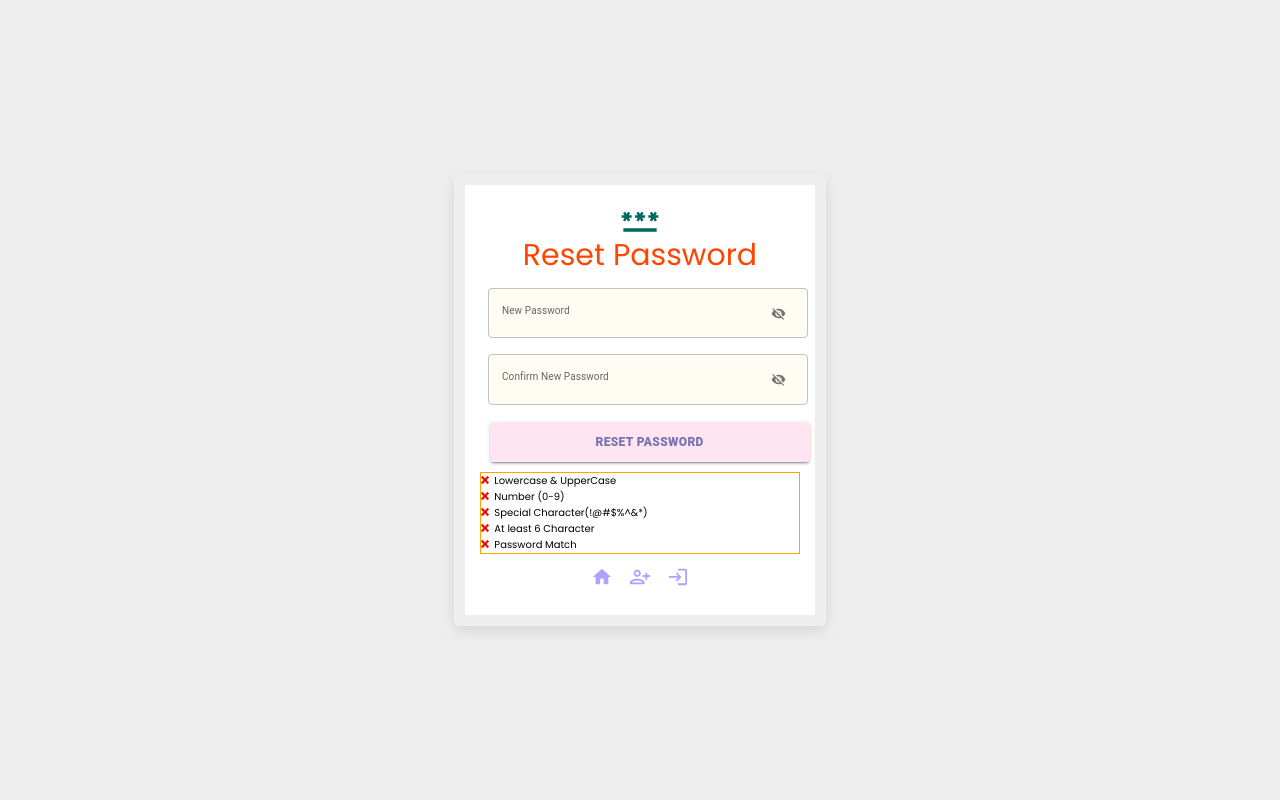
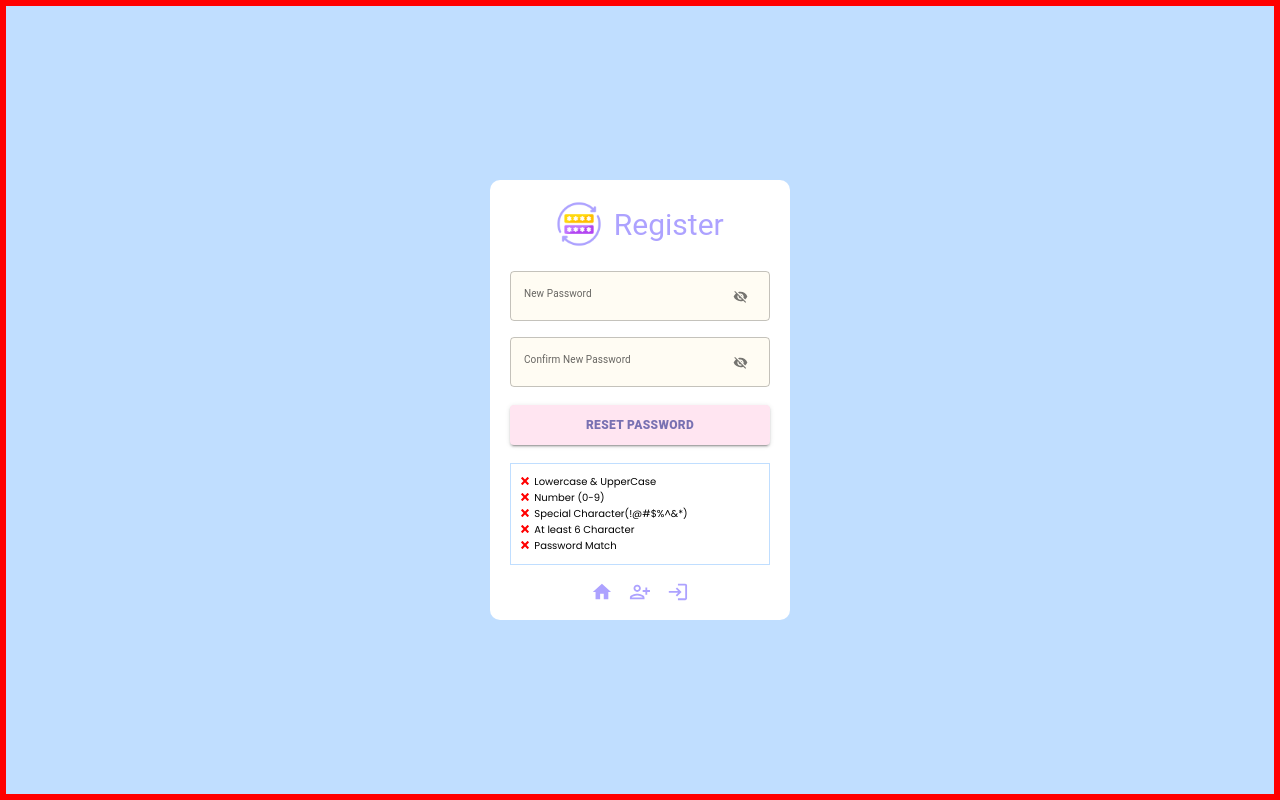
Before and after one commit to JamalHamza/hospital-portal, a React (Vite) app in the folder frontend/: page /resetPassword/1 in a window 1280 px wide. Built offline with nearby package versions, Linux system fonts and the light colour scheme; no server answers.

Commit message:
FormButtomLinks & PasswordStrength

```diff
--- a/frontend/src/components/formBottomLinks/FormBottomLinks.jsx
+++ b/frontend/src/components/formBottomLinks/FormBottomLinks.jsx
@@ -35,4 +35,58 @@ const FormBottomLinks = () => {
   );
 };
 
-export default FormBottomLinks
+const FormBottomLinksRegisterPage = () => {
+  return (
+    <Box
+      sx={{
+        display: 'flex',
+        justifyContent: 'space-between',
+        alignItems: 'center',
+        margin: '0.4em',
+      }}
+    >
+      <Link to='/'>
+        <IconButton>
+          <HomeIcon fontSize='large' sx={{ color: 'primary.main' }} />
+        </IconButton>
+      </Link>
+
+      <Link to='/login'>
+        <IconButton>
+          <LoginIcon fontSize='large' sx={{ color: 'primary.main' }} />
+        </IconButton>
+      </Link>
+    </Box>
+  );
+};
+
+const FormBottomLinksLoginPage = () => {
+  return (
+    <Box
+      sx={{
+        display: 'flex',
+        justifyContent: 'space-between',
+        alignItems: 'center',
+        margin: '0.4em',
+      }}
+    >
+      <Link to='/'>
+        <IconButton>
+          <HomeIcon fontSize='large' sx={{ color: 'primary.main' }} />
+        </IconButton>
+      </Link>
+
+      <Link to='/register'>
+        <IconButton>
+          <PersonAddAltIcon fontSize='large' sx={{ color: 'primary.main' }} />
+        </IconButton>
+      </Link>
+    </Box>
+  );
+};
+
+export {
+  FormBottomLinksRegisterPage,
+  FormBottomLinksLoginPage,
+  FormBottomLinks,
+};
--- a/frontend/src/components/passwordStrength/PasswordStrength.jsx
+++ b/frontend/src/components/passwordStrength/PasswordStrength.jsx
@@ -1,8 +1,8 @@
 import { Box } from '@mui/material';
-import React, {useEffect, useState} from 'react';
+import React, { useEffect, useState } from 'react';
 import { ImCheckmark, ImCross } from 'react-icons/im';
 
-function PasswordStrength({password, password2}) {
+function PasswordStrength({ password, password2 }) {
   // ! ------- Password Strength Indicator ------------
   const [uCase, setUCase] = useState(false);
   const [num, setNum] = useState(false);
@@ -60,12 +60,18 @@ function PasswordStrength({password, password2}) {
     }
   }, [password, password2]);
 
-
   // ! ------------------------------
 
   return (
-    <Box sx={{border: '1px solid orange'}}>
-      <ul className='form-list'>
+    <Box
+      sx={{
+        border: '1px solid #C0DEFF',
+        m: '8px 0',
+        width: '100%',
+        p: '1em',
+      }}
+    >
+      <ul>
         <li>
           <span>
             {switchIcon(uCase)}
--- a/frontend/src/index.css
+++ b/frontend/src/index.css
@@ -1,8 +1,14 @@
 @import url('https://fonts.googleapis.com/css2?family=Poppins:wght@100;200;300;400;500;600;700;800;900&display=swap');
 
+html {
+  background-color: #c0deff;
+}
 
-html {
-  background-color: #C0DEFF;
+* {
+  margin: 0;
+  padding: 0;
+  box-sizing: border-box;
+  scroll-behavior: smooth;
 }
 
 :root {
@@ -27,13 +33,6 @@ html {
   --color-danger: orangered;
 }
 
-* {
-  margin: 0;
-  padding: 0;
-  box-sizing: border-box;
-  scroll-behavior: smooth;
-}
-
 html {
   font-size: 10px;
 }
@@ -50,7 +49,7 @@ section {
 
 .container {
   max-width: 1000px;
-   margin: 0 auto;
+  margin: 0 auto;
   /* padding: 4rem 1rem;  */
 }
 
@@ -465,8 +464,9 @@ a {
   transition: all 0.2s;
 }
 
-
-.--btn, .--btn-danger, .btn.--bg-primary {
+.--btn,
+.--btn-danger,
+.btn.--bg-primary {
   font-size: 1.4rem;
   /* color: var(--dark-blue); */
   text-decoration: none;
--- a/frontend/src/pages/auth/Reset.jsx
+++ b/frontend/src/pages/auth/Reset.jsx
@@ -1,21 +1,26 @@
-import { Button, IconButton, InputAdornment, TextField } from '@mui/material';
+import {
+  Box,
+  Button,
+  IconButton,
+  InputAdornment,
+  TextField,
+  Typography,
+} from '@mui/material';
 import React, { useEffect, useState } from 'react';
-import { MdOutlinePassword } from 'react-icons/md';
 import { useDispatch, useSelector } from 'react-redux';
 import { useNavigate, useParams } from 'react-router-dom';
 import { toast } from 'react-toastify';
 import * as Yup from 'yup';
-import Card from '../../components/card/Card';
 import Loader from '../../components/loader/Loader';
 import { RESET, resetPassword } from '../../redux/features/auth/authSlice';
-import styles from './auth.module.scss';
 
 import VisibilityIcon from '@mui/icons-material/Visibility';
 import VisibilityOffIcon from '@mui/icons-material/VisibilityOff';
 
 import { useFormik } from 'formik';
-import { ImCheckmark, ImCross } from 'react-icons/im';
-import FormBottomLinks from '../../components/formBottomLinks/FormBottomLinks';
+import resetImg from '../../assets/authPage/reset-password.png';
+import BodyWrapper from '../../components/bodyWraper/bodyWraper';
+import {FormBottomLinks} from '../../components/formBottomLinks/FormBottomLinks';
 import PasswordStrength from '../../components/passwordStrength/PasswordStrength';
 
 const initialValues = {
@@ -47,8 +52,6 @@ function Reset() {
   const navigate = useNavigate();
   const { resetToken } = useParams();
 
-  // console.log(typeof resetToken);
-
   const togglePassword2 = () => {
     setShowPassword2(!showPassword2);
   };
@@ -61,25 +64,6 @@ function Reset() {
     const { name, value } = event.target;
     formik.setFieldValue(name, value);
     setFormData({ ...formData, [name]: value });
-  };
-
-  // ! ------- Password Strength Indicator ------------
-  const [uCase, setUCase] = useState(false);
-  const [num, setNum] = useState(false);
-  const [sChar, setSChar] = useState(false);
-  const [passLength, setPassLength] = useState(false);
-  const [passMatch, setPassMatch] = useState(false);
-  // ! ---- Dynamic function for passwrod stength ----
-  const timesIcon = <ImCross size={8} color='red' />;
-  const checkIcon = <ImCheckmark size={8} color='green' />;
-  ImCross;
-
-  const switchIcon = (condition) => {
-    if (condition) {
-      return checkIcon;
-    } else {
-      return timesIcon;
-    }
   };
 
   // ! ----- Reset Function -----------------------
@@ -112,40 +96,6 @@ function Reset() {
     dispatch(RESET());
   }, [dispatch, navigate, message, isSuccess]);
 
-  // ! ----- password & password2 check -------
-  useEffect(() => {
-    // Check Lower and Uppercase
-    if (password.match(/([a-z].*[A-Z])|([A-Z].*[a-z])/)) {
-      setUCase(true);
-    } else {
-      setUCase(false);
-    }
-    // Check for numbers
-    if (password.match(/([0-9])/)) {
-      setNum(true);
-    } else {
-      setNum(false);
-    }
-    // Check for special character
-    if (password.match(/([!,%,&,@,#,$,^,*,?,_,~])/)) {
-      setSChar(true);
-    } else {
-      setSChar(false);
-    }
-    // Check for PASSWORD LENGTH
-    if (password.length > 6) {
-      setPassLength(true);
-    } else {
-      setPassLength(false);
-    }
-    // Check for Password Match
-    if (password === password2 && password.length > 0 && password2.length > 0) {
-      setPassMatch(true);
-    } else {
-      setPassMatch(false);
-    }
-  }, [password, password2]);
-
   // ! --------------------------------------
 
   const formik = useFormik({
@@ -160,16 +110,38 @@ function Reset() {
 
   // ! ---------------------------------------
   return (
-    <div className={`container ${styles.auth}`}>
+    <BodyWrapper>
       {isLoading ? (
         <Loader />
       ) : (
-        <Card>
-          <div className={styles.form}>
-            <div className='--flex-center'>
-              <MdOutlinePassword size={40} color='#00695c' />
-            </div>
-            <h2>Reset Password</h2>
+        <Box
+          sx={{
+            maxWidth: '30rem',
+            width: '32rem',
+            minheight: '68vh',
+            m: '0 auto',
+            p: '0.5em 2em',
+            bgcolor: '#fff',
+            borderRadius: '10px',
+          }}
+        >
+          <Box>
+            <Box
+              sx={{
+                p: '1.6em',
+                display: 'flex',
+                justifyContent: 'center',
+                alignItems: 'center',
+              }}
+            >
+              <img src={resetImg} alt='login' />
+              <Typography
+                sx={{ color: 'primary.main', ml: '0.4em' }}
+                variant='h3'
+              >
+                Register
+              </Typography>
+            </Box>
             <form onSubmit={reset} noValidate>
               <TextField
                 name='password'
@@ -177,7 +149,7 @@ function Reset() {
                 label='New Password'
                 onChange={handleChange}
                 value={formik.values.password}
-                style={{ margin: '8px', width: '100%' }}
+                style={{ margin: '8px 0', width: '100%' }}
                 InputProps={{
                   endAdornment: (
                     <InputAdornment position='end'>
@@ -203,7 +175,7 @@ function Reset() {
                 label='Confirm New Password'
                 onChange={handleChange}
                 value={formik.values.password2}
-                style={{ margin: '8px', width: '100%' }}
+                style={{ margin: '8px 0', width: '100%' }}
                 InputProps={{
                   endAdornment: (
                     <InputAdornment position='end'>
@@ -219,9 +191,9 @@ function Reset() {
                 }}
                 onBlur={formik.handleBlur}
                 error={
-                  formik.touched.password && Boolean(formik.errors.password)
+                  formik.touched.password2 && Boolean(formik.errors.password2)
                 }
-                helperText={formik.touched.password && formik.errors.password}
+                helperText={formik.touched.password2 && formik.errors.password2}
               />
 
               <Button
@@ -229,7 +201,7 @@ function Reset() {
                 variant='contained'
                 sx={{
                   bgcolor: 'third.main',
-                  margin: '0.8em',
+                  margin: '0.8em 0',
                   padding: '0.8em 2em',
                   fontWeight: 800,
                   fontSize: '1.2rem',
@@ -242,47 +214,13 @@ function Reset() {
               >
                 Reset Password
               </Button>
-              {/* <Card cardclass={styles.group}>
-                <ul className='form-list'>
-                  <li>
-                    <span className={styles.indicator}>
-                      {switchIcon(uCase)}
-                      &nbsp; Lowercase & UpperCase
-                    </span>
-                  </li>
-                  <li>
-                    <span className={styles.indicator}>
-                      {switchIcon(num)}
-                      &nbsp; Number (0-9)
-                    </span>
-                  </li>
-                  <li>
-                    <span className={styles.indicator}>
-                      {switchIcon(sChar)}
-                      &nbsp; Special Character(!@#$%^&*)
-                    </span>
-                  </li>
-                  <li>
-                    <span className={styles.indicator}>
-                      {switchIcon(passLength)}
-                      &nbsp; At least 6 Character
-                    </span>
-                  </li>
-                  <li>
-                    <span className={styles.indicator}>
-                      {switchIcon(passMatch)}
-                      &nbsp; Password Match
-                    </span>
-                  </li>
-                </ul>
-              </Card> */}
               <PasswordStrength password={password} password2={password2} />
               <FormBottomLinks />
             </form>
-          </div>
-        </Card>
+          </Box>
+        </Box>
       )}
-    </div>
+    </BodyWrapper>
   );
 }
 
```
Also changed, not shown: frontend/src/pages/auth/Login.jsx (+3 -26 lines), frontend/src/pages/auth/Register.jsx (+7 -126 lines), frontend/src/assets/authPage/reset-password.png (added).
